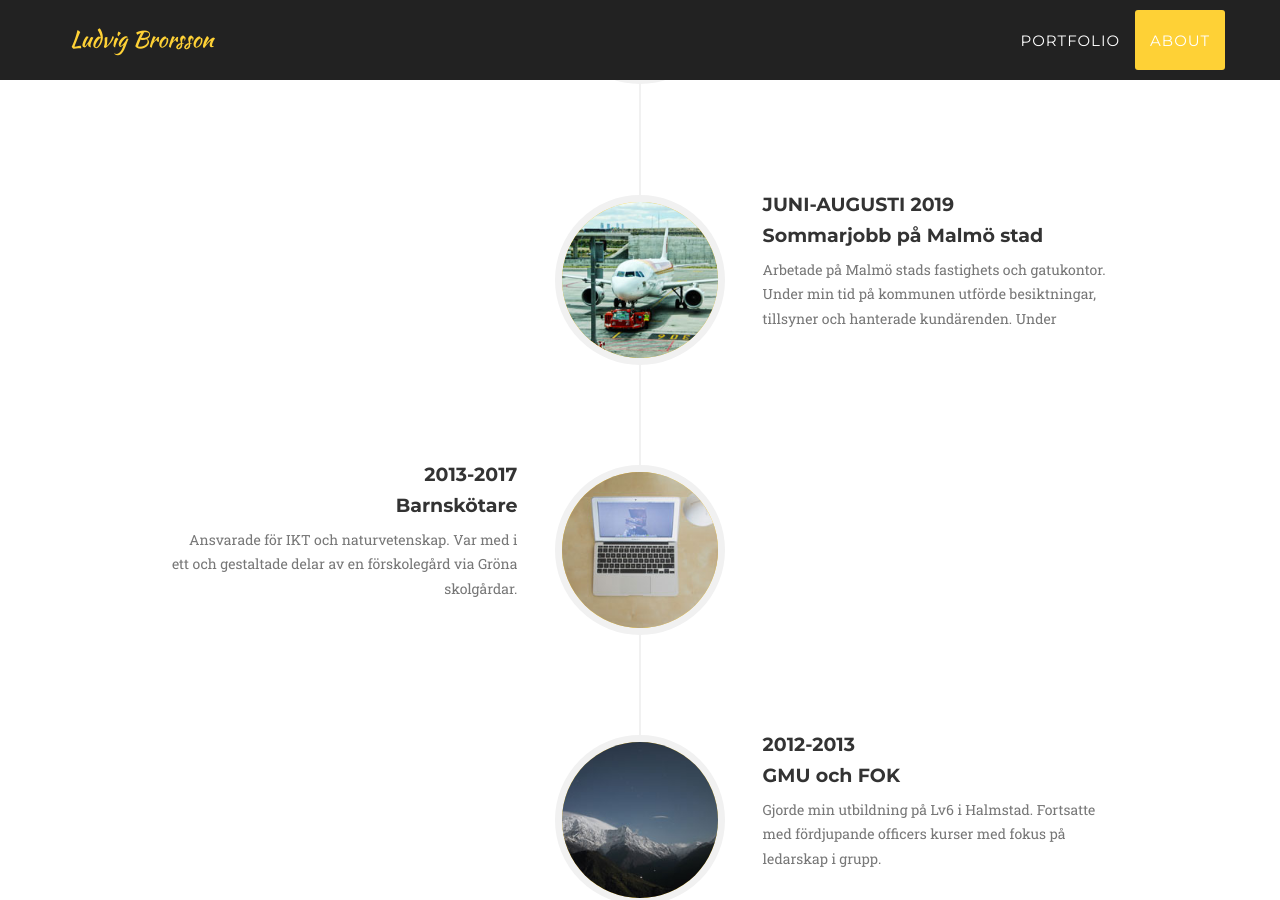
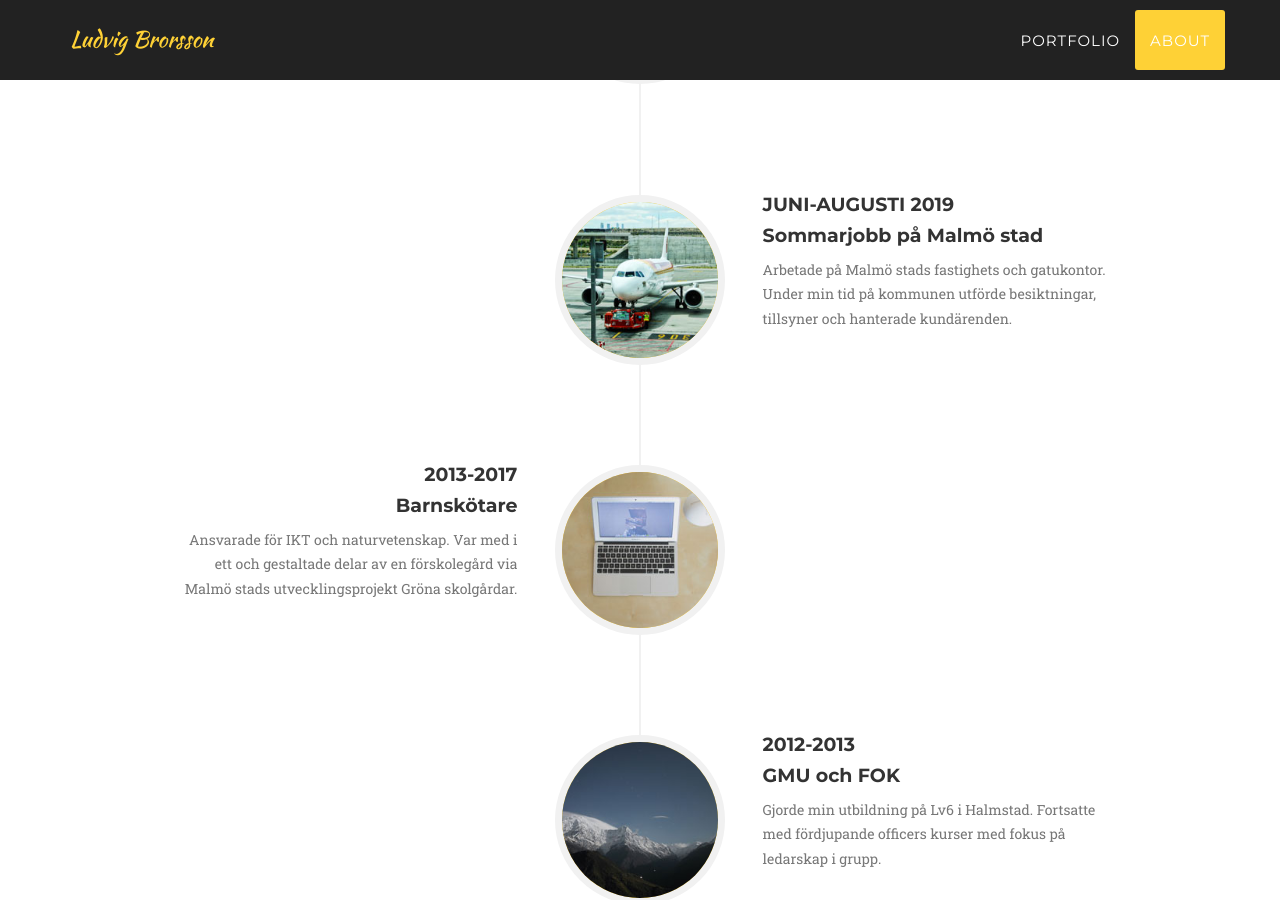
Before and after one commit to brorssonludvig/brorssonludvig.github.io, a Jekyll site: the page built from index.html, in a window 1280 px wide and 900 px high, scrolled down 2319 px. Built offline with Jekyll 4.4.1, drawn with Linux system fonts in a browser that asks for light colours; some web fonts are replaced.

Commit message:
Update about.html

```diff
--- a/_includes/about.html
+++ b/_includes/about.html
@@ -34,7 +34,7 @@
                                     <h4 class="subheading">Sommarjobb på Malmö stad</h4>
                                 </div>
                                 <div class="timeline-body">
-                                    <p class="text-muted">Arbetade på Malmö stads fastighets och gatukontor. Under min tid på kommunen utförde besiktningar, tillsyner och hanterade kundärenden. Under</p>
+                                    <p class="text-muted">Arbetade på Malmö stads fastighets och gatukontor. Under min tid på kommunen utförde besiktningar, tillsyner och hanterade kundärenden.</p>
                                 </div>
                             </div>
                         </li>
@@ -48,7 +48,7 @@
                                     <h4 class="subheading">Barnskötare</h4>
                                 </div>
                                 <div class="timeline-body">
-                                    <p class="text-muted">Ansvarade för IKT och naturvetenskap. Var med i ett och gestaltade delar av en förskolegård via Gröna skolgårdar.</p>
+                                    <p class="text-muted">Ansvarade för IKT och naturvetenskap. Var med i ett och gestaltade delar av en förskolegård via Malmö stads utvecklingsprojekt Gröna skolgårdar.</p>
                                 </div>
                             </div>
                         </li>
```
